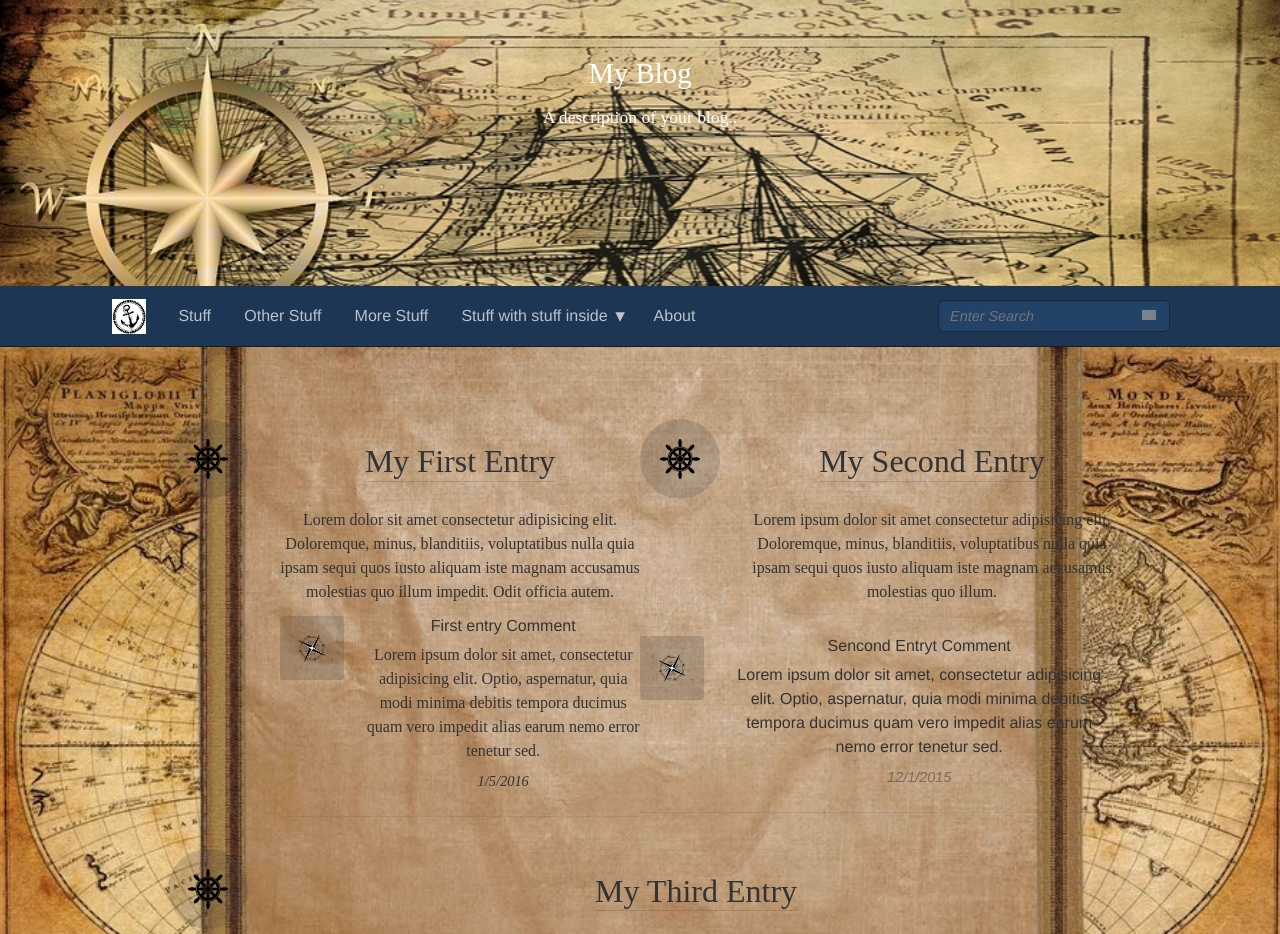
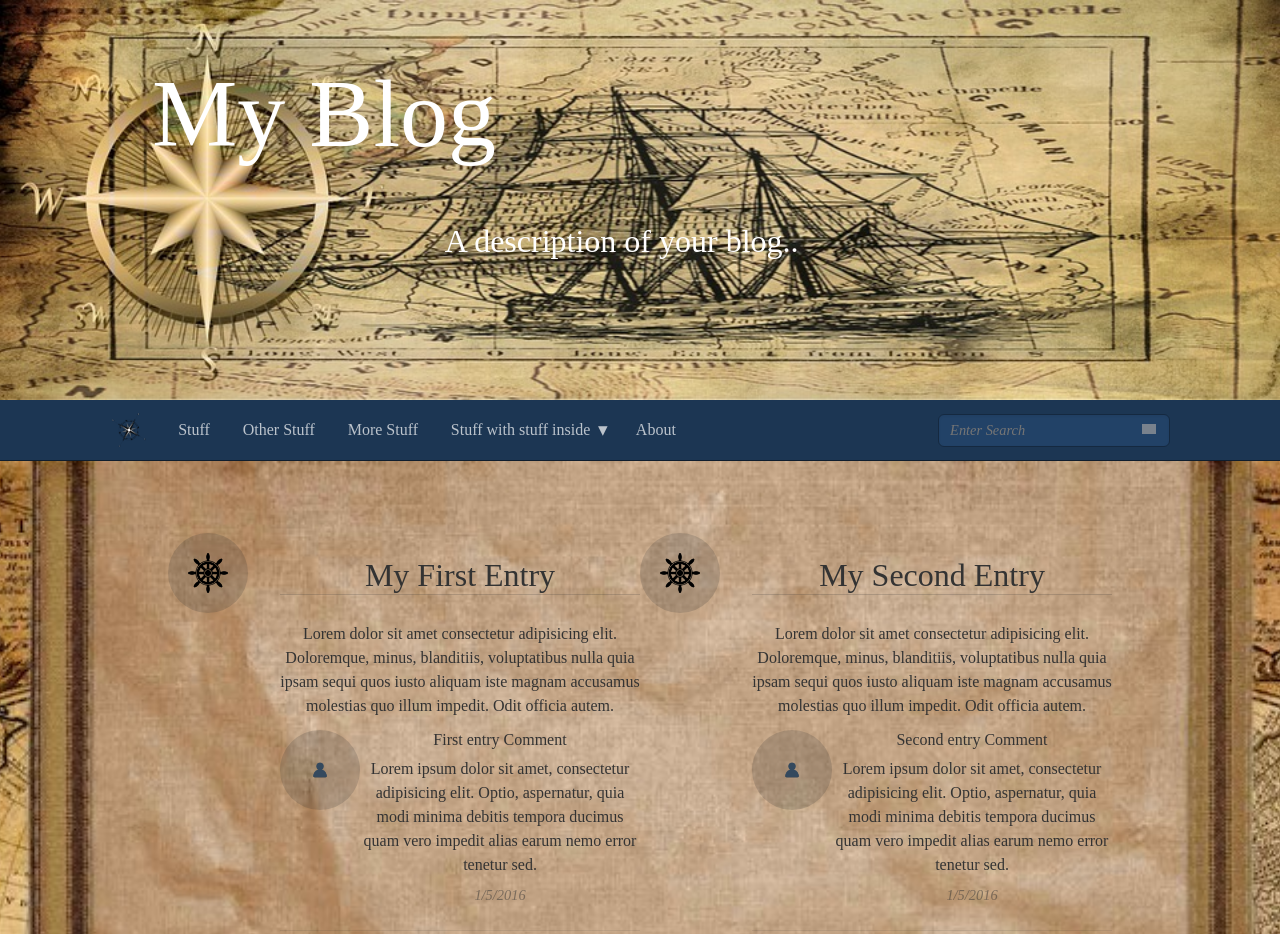
Before and after one commit to RobinBKing/old-world-blog, a plain HTML site: page index.html in a window 1280 px wide. Shown: the top 934 px of the page. Drawn offline with Linux system fonts and the light colour scheme; grey boxes are pictures that could not be loaded; a web font is replaced by a local one.

Commit message:
add cleaned up code and footer fix

```diff
--- a/index.html
+++ b/index.html
@@ -18,7 +18,7 @@
       </div>
       <div class="navigation-wrapper">
         <a href="javascript:void(0)" class="logo">
-          <img src="img/anchor.jpg" alt="Logo Image">
+          <img src="img/compass.png" alt="Logo Image">
         </a>
         <a href="javascript:void(0)" class="navigation-menu-button" id="js-mobile-menu">MENU</a>
         <nav role="navigation">
@@ -68,7 +68,7 @@
             <p>Lorem dolor sit amet consectetur adipisicing elit. Doloremque, minus, blanditiis, voluptatibus nulla quia ipsam sequi quos iusto aliquam iste magnam accusamus molestias quo illum impedit. Odit officia autem.</p>
             <div class="comment">
               <div class="comment-image">
-                <img src="img/compass.png" alt="Logo image">
+                <img src="img/user.png" alt="Logo image">
               </div>
               <div class="comment-content">
                 <h1>First entry Comment</h1>
@@ -84,16 +84,16 @@
           </div>
           <div class="blog-entry-content">
             <h2>My Second Entry</h2>
-            <p>Lorem ipsum dolor sit amet consectetur adipisicing elit. Doloremque, minus, blanditiis, voluptatibus nulla quia ipsam sequi quos iusto aliquam iste magnam accusamus molestias quo illum.</p>
-          </div>
+            <p>Lorem dolor sit amet consectetur adipisicing elit. Doloremque, minus, blanditiis, voluptatibus nulla quia ipsam sequi quos iusto aliquam iste magnam accusamus molestias quo illum impedit. Odit officia autem.</p>
             <div class="comment">
               <div class="comment-image">
-              <img src="img/compass.png" alt="Logo image">
+                <img src="img/user.png" alt="Logo image">
               </div>
               <div class="comment-content">
-              <h1>Sencond Entryt Comment</h1>
+                <h1>Second entry Comment</h1>
                 <p>Lorem ipsum dolor sit amet, consectetur adipisicing elit. Optio, aspernatur, quia modi minima debitis tempora ducimus quam vero impedit alias earum nemo error tenetur sed.</p>
-              <p class="comment-detail">12/1/2015</p>
+                <p class="comment-detail">1/5/2016</p>
+              </div>
           </div>
           </div>
         </li>
@@ -106,14 +106,14 @@
             <p>Lorem ipsum sit amet consectetur adipisicing elit. Doloremque, minus, blanditiis, voluptatibus nulla quia ipsam sequi quos iusto aliquam iste magnam accusamus molestias quo illum impedit. Odit officia autem.</p>
             <div class="comment">
               <div class="comment-image">
-                <img src="img/compass.png" alt="Logo image">
+                <img src="img/user.png" alt="Logo image">
               </div>
               <div class="comment-content">
                 <h1>Third Entry Comment</h1>
                 <p>Lorem ipsum dolor sit amet, consectetur adipisicing elit. Optio, aspernatur, quia modi minima debitis tempora ducimus quam vero impedit alias earum nemo error tenetur sed.</p>
                 <p class="comment-detail">10/13/2015</p>
               </div>
-            </div>
+              <input class="comment-input">Add your comments
           </div>
         </div>
       </ul>
--- a/scss/base/_typography.scss
+++ b/scss/base/_typography.scss
@@ -22,6 +22,10 @@ body {
   font-family: $base-font-family;
   font-size: $base-font-size;
   line-height: $base-line-height;
+}
+
+html, body {
+ height: auto;
 }
 
 h1,
--- a/scss/bourbon/addons/_font-stacks.scss
+++ b/scss/bourbon/addons/_font-stacks.scss
@@ -29,3 +29,9 @@ $monospace: "Bitstream Vera Sans Mono", "Consolas", "Courier", monospace;
 /// @type List
 
 $verdana: "Verdana", "Geneva", sans-serif;
+
+/// Redressed
+///
+/// @type List
+
+$redressed: "Redressed", "Times New Roman", sans-serif;
--- a/scss/layout/_footer.scss
+++ b/scss/layout/_footer.scss
@@ -11,10 +11,6 @@
 }
 
 .footer-2 {
-  $base-spacing: 1.5em !default;
-  $action-color: #477DCA !default;
-  $medium-screen: em(640) !default;
-  $large-screen: em(860) !default;
   $footer-background: desaturate(darken($action-color, 20%), 30%);
   $footer-color: white;
   $footer-link-color: transparentize($footer-color, 0.6);
@@ -36,7 +32,7 @@
   }
 
   .footer-logo img {
-    height: 1.6em;
+    height: 2.6em;
   }
 
   ul {
--- a/scss/layout/_header.scss
+++ b/scss/layout/_header.scss
@@ -1,71 +1,9 @@
 // -----------------------------------------------------------------------------
 // This file contains all styles related to the header of  the site/application.
 // ----------------------------------------------------------------------------
-.banner {
-  $base-border-radius: 3px !default;
-  $action-color: #477DCA !default;
-  $large-screen: em(860) !default;
-  $banner-background-top: #7F99BE;
-  $banner-background-bottom: #20392B;
-  $banner-color: white;
-  $gradient-angle: 10deg;
-  $banner-image: '../img/banner.jpg';
-
-  @include background(url($banner-image), linear-gradient($gradient-angle, $banner-background-bottom, $banner-background-top), no-repeat $banner-background-top scroll);
-  background-color: #324766;
-  background-position: top;
-  background-repeat: no-repeat;
-  background-size: cover;
-  padding-bottom: 3em;
-
-  .banner-logo img {
-    height: 4em;
-    margin-bottom: 1em;
-  }
-
-  .banner-inner {
-    @include outer-container;
-    @include clearfix;
-    margin: auto;
-    padding: 3.5em;
-    text-align: center;
-
-    .banner-copy {
-      text-align: center;
-
-      h1 {
-        color: $banner-color;
-        font-size: 1.6em;
-        margin-bottom: 0.5em;
-        font-family: "Redressed";
-
-        @include media($large-screen) {
-          font-size: 1.8em;
-        }
-      }
-
-      p {
-        color: $banner-color;
-        line-height: 1.4em;
-        margin: 0 auto 3em auto;
-        font-family: "Redressed";
-
-        @include media($large-screen) {
-          font-size: 1.1em;
-          max-width: 40%;
-        }
-      }
-    }
-  }
-}
-
 // Based on http://codepen.io/skeurentjes/
 header.navigation {
-  $base-border-color: gainsboro !default;
-  $base-border-radius: 3px !default;
-  $action-color: #477DCA !default;
-  $dark-gray: #333 !default;
-  $large-screen: em(860) !default;
+  $navigation-border-color: gainsboro !default;
   $navigation-padding: 1em;
   $navigation-background: desaturate(darken($action-color, 20%), 30%);
   $navigation-color: transparentize(white, 0.3);
@@ -80,6 +18,10 @@ header.navigation {
   $navigation-submenu-padding: 1em;
   $navigation-submenu-width: 12em;
   $horizontal-bar-mode: $large-screen;
+  $banner-background: $blue-gray;
+  $banner-background-top: $ligh-blue-gray;
+  $banner-background-bottom: $dark-green;
+  $banner-color: white;
 
   background-color: $navigation-background;
   border-bottom: 1px solid darken($navigation-background, 10);
@@ -87,6 +29,59 @@ header.navigation {
   width: 100%;
   z-index: 999;
 
+  .banner {
+    $gradient-angle: 10deg;
+    $banner-image: '../img/banner.jpg';
+
+    @include background(url($banner-image), linear-gradient($gradient-angle, $banner-background-bottom, $banner-background-top), no-repeat $banner-background-top scroll);
+    background-color: $banner-background;
+    background-position: top;
+    background-repeat: no-repeat;
+    background-size: cover;
+    height: 25em;
+    padding-bottom: 1em;
+
+    .banner-logo img {
+      height: 4em;
+      margin-bottom: 1em;
+      background-color: $banner-background;
+    }
+
+    .banner-inner {
+      @include outer-container;
+      @include clearfix;
+      margin: auto;
+      padding: 3.5em;
+      text-align: left;
+
+      .banner-copy {
+        text-align: left;
+
+        h1 {
+          color: $banner-color;
+          font-size: 4em;
+          margin-bottom: 0.5em;
+          font-family: $redressed;
+
+          @include media($large-screen) {
+            font-size: 6em;
+          }
+        }
+
+        p {
+          color: $banner-color;
+          line-height: 1.4em;
+          margin: 0 auto 3em auto;
+          font-family: $redressed;
+
+          @include media($large-screen) {
+            font-size: 2em;
+            max-width: 40%;
+          }
+        }
+      }
+    }
+  }
   .navigation-wrapper {
     @include clearfix;
     @include outer-container;
@@ -331,7 +326,7 @@ header.navigation {
 
   // Search bar
   .search-bar {
-    $search-bar-border-color: $base-border-color;
+    $search-bar-border-color: $navigation-border-color;
     $search-bar-border: 1px solid $search-bar-border-color;
     $search-bar-background: lighten($search-bar-border-color, 10%);
 
--- a/scss/pages/_home.scss
+++ b/scss/pages/_home.scss
@@ -1,25 +1,19 @@
 // -----------------------------------------------------------------------------
 // This file contains styles that are specific to the home page.
 // -----------------------------------------------------------------------------
-// content wrapper  for a sticky footer.
-html, body {
- height: 100%;
-}
-
 .content-wrapper {
-  $base-border-radius: 3px !default;
-  $base-line-height: 1.5em !default;
-  $dark-gray: #333 !default;
-  $base-font-color: $dark-gray !default;
-  $base-background-color: transparentize($base-font-color, 0.8);    $action-color: #477DCA !default;
-  $content-background-color: #324766;
-  $content-wrapper-background-top: #7F99BE;
-  $content-wrapper-background-bottom: #20392B;
-  $content-wrapper-color: white;
-  $large-screen: em(860) !default;
-  $med-screen: em(600) !default;
+ $content-background-color: $blue-gray;
+  $content-wrapper-background-top: $ligh-blue-gray;
+  $content-wrapper-background-bottom: $dark-green;
   $gradient-angle: 10deg;
-  $icon-blog-entry-size: 5em;
+  $icon-size: 5em;
+  $icon-border-radius: 50%;
+  $comment-gutter: 1.4em;
+  $image-padding: 0.7em;
+  // $image-width: 4em;
+  $image-width: 100%;
+  $comment-detail-color: transparentize($base-font-color, 0.5);
+  $image-vert-alignment: top;
   $content-wrapper-image: '../img/old_world.jpg';
 
   @include background(url($content-wrapper-image), linear-gradient($gradient-angle, $content-wrapper-background-bottom, $content-wrapper-background-top), no-repeat $content-wrapper-background-top scroll);
@@ -51,52 +45,40 @@ html, body {
       padding: 0;
 
       .blog-entry {
+        display: inline-block;
         @include flex-basis(20em);
         @include flex-grow(1);
+        float: left;
 
         .blog-entry-icon {
           background: $base-background-color;
-          border-radius: 50%;
+          border-radius: $icon-border-radius;
+          height: $icon-size;
+          padding: $icon-size / 4;
+          width: $icon-size;
           float: left;
-          height: $icon-blog-entry-size;
-          padding: $icon-blog-entry-size / 4;
-          width: $icon-blog-entry-size;
         }
 
         .blog-entry-content {
-          margin-left: $icon-blog-entry-size * 1.4;
+          margin-left: $icon-size * 1.4;
           margin-bottom: 2em;
 
           h2 {
             border-bottom: 1px solid $base-background-color;
-            display: inline-block;
-            font-size: $icon-blog-entry-size / 2.5;
-            font-family: "Redressed";
-            margin: 0 0 ($icon-blog-entry-size / 6) 0;
-            padding-top: $icon-blog-entry-size / 7;
+            font-size: $icon-size / 2.5;
+            font-family: $redressed;
+            margin: 0 0 ($icon-size / 6) 0;
+            padding-top: $icon-size / 7;
           }
 
           p {
             color: $base-font-color;
             line-height: $base-line-height;
-            font-family: "Redressed";
-           }
-        }
-      }
-    }
+            font-family: $redressed;
            }
            //comenta
            .comment {
-    $base-spacing: 1.5em !default;
-    $comment-gutter: 1.4em;
-    $comment-image-padding: 0.7em;
-    $comment-image-width: 4em;
-    $comment-color: $base-font-color;
-    $comment-background: $base-background-color;
-    $comment-detail-color: transparentize($comment-color, 0.5);
-    $comment-image-vert-alignment: top;
-
-    border-bottom: 1px solid transparentize($comment-color, 0.9);
+             border-bottom: 1px solid transparentize($base-font-color, 0.9);
              display: table;
              margin-bottom: $base-spacing;
              padding-bottom: 1em;
@@ -104,20 +86,24 @@ html, body {
 
              .comment-image,  .comment-content {
                display: table-cell;
-      vertical-align: $comment-image-vert-alignment;
+               vertical-align: $image-vert-alignment;
              }
 
              .comment-image {
-      padding-right: $comment-gutter;
+              //  padding-right: $comment-gutter;
+              background: $base-background-color;
+              border-radius: $icon-border-radius;
+              width: $icon-size;
+              height: $icon-size;
+              padding: $icon-size / 4;
+              float: left;
 
                > img {
-        background: $comment-background;
                  border-radius: $base-border-radius;
-        display: block;
+                 width: $image-width;
                  height: auto;
                  max-width: none;
-        padding: $comment-image-padding;
-        width: $comment-image-width;
+                 padding: $image-padding;
                }
 
                .comment-reverse-order & {
@@ -147,6 +133,12 @@ html, body {
              }
            }
          }
+        }
+        @include clearfix;
+
+      }
+    }
+  }
 
 .content-wrapper:after {
   content: "";
--- a/scss/utils/_utils.scss
+++ b/scss/utils/_utils.scss
@@ -1,9 +1,9 @@
 @import
   'utils/variables';
   //handled with bourbon
-// @import
-  // 'utils/functions',
-  // 'utils/mixins';
+@import
+  'utils/functions',
+  'utils/mixins';
 
 //for testing only
-@import 'utils/test';
+// @import 'utils/test';
--- a/scss/utils/_variables.scss
+++ b/scss/utils/_variables.scss
@@ -2,7 +2,7 @@
 // This file contains all application-wide Sass variables.
 // -----------------------------------------------------------------------------
 // Typography
-$base-font-family: $helvetica;
+$base-font-family: $redressed;
 $heading-font-family: $base-font-family;
 
 // Font Sizes
@@ -17,12 +17,18 @@ $base-border-radius: 3px;
 $base-spacing: $base-line-height * 1em;
 $small-spacing: $base-spacing / 2;
 $base-z-index: 0;
+$medium-screen: em(640) !default;
+$large-screen: em(860) !default;
+
 
 // Colors
 $blue: #1565c0;
+$blue-gray: #324766;
+$ligh-blue-gray: #7F99BE;
 $dark-gray: #333;
 $medium-gray: #999;
 $light-gray: #ddd;
+$dark-green: #20392B;
 
 // Font Colors
 $base-font-color: $dark-gray;
@@ -33,7 +39,7 @@ $base-border-color: $light-gray;
 $base-border: 1px solid $base-border-color;
 
 // Background Colors
-$base-background-color: #fff;
+$base-background-color: transparentize($base-font-color, 0.8);
 $secondary-background-color: tint($base-border-color, 75%);
 
 // Forms
@@ -43,99 +49,3 @@ $form-box-shadow-focus: $form-box-shadow, 0 0 5px adjust-color($action-color, $l
 // Animations
 $base-duration: 150ms;
 $base-timing: ease;
-
-// /// primary font family
-// $primary-font-family: 'minion-pro','Times New Roman',serif;
-//
-// /// @type List
-// $text-font-stack: 'Open Sans', 'Helvetica Neue Light', 'Helvetica Neue', 'Helvetica', 'Arial', sans-serif !default;
-//
-// /// Code (monospace) font family
-// /// @type List
-// $code-font-stack: 'Courier New', 'DejaVu Sans Mono', 'Bitstream Vera Sans Mono', 'Monaco', monospace !default;
-//
-// /// Red
-// // @type Color
-// $red: rgb(229, 0, 80) !default;
-//
-// /// Light grey
-// /// @type Color
-// $light-grey: rgb(237, 237, 237) !default;
-//
-// /// Medium grey
-// /// @type Color
-// $mid-grey: rgb(153, 153, 153) !default;
-//
-// /// Dark grey
-// /// @type Color
-// $dark-grey: rgb(68, 68, 68) !default;
-//
-// /// Black
-// /// @type Color
-// $black: #222222;
-//
-// /// White
-// /// @type Color
-// $white: #ffffff;
-//
-// /// Off White
-// /// @type Color
-// $off-white: #fffeff;
-//
-// /// primary background color
-// /// @type Color
-// $primary-background-color: $black !default;
-//
-// /// primary text color
-// /// @type Color
-// $primary-text-color: $white !default;
-//
-//
-// /// Copy text color
-// /// @type Color
-// $text-color: $black !default;
-//
-// /// Main brand color
-// /// @type Color
-// $brand-color: $white;
-//
-//
-//
-//
-//
-// /// Container's maximum width
-// /// @type Length
-// $max-width: 1180px !default;
-//
-//
-//
-//
-//
-// /// Breakpoints map
-// /// @prop {String} keys - Keys are identifiers mapped to a given length
-// /// @prop {Map} values - Values are actual breakpoints expressed in pixels
-// /// @see {mixin} respond-to
-// $breakpoints: (
-//   'small': (320px),
-//   'medium': (600px),
-//   'large': (1140px),
-// ) !default;
-//
-//
-//
-//
-//
-//
-// /// Relative or absolute URL where all assets are served from
-// /// @type String
-// /// @example scss - When using a CDN
-// ///   $base-url: 'http://cdn.example.com/assets/';
-// $base-url: '../img' !default;
-//
-// ///margin setting for center
-// ///@type margin
-// $margin-auto-center: 0, auto;
-//
-// ///padding setting for nav and ul
-// ///@type padding
-// $nav-padding: 0.5rem 0.5rem 0 0.5rem;
```
Also changed, not shown: css/main.css, img/user.png (added), 1 other file. Lines whose indentation alone changed are shown as unchanged.
